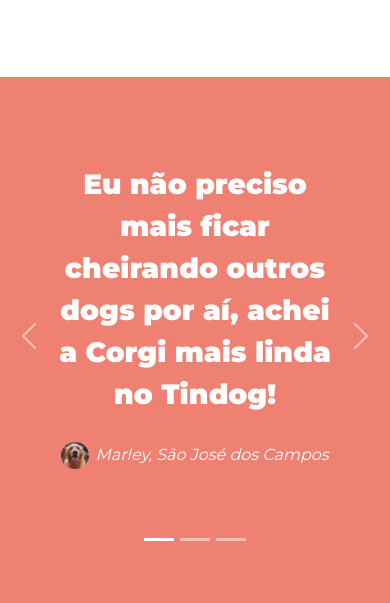
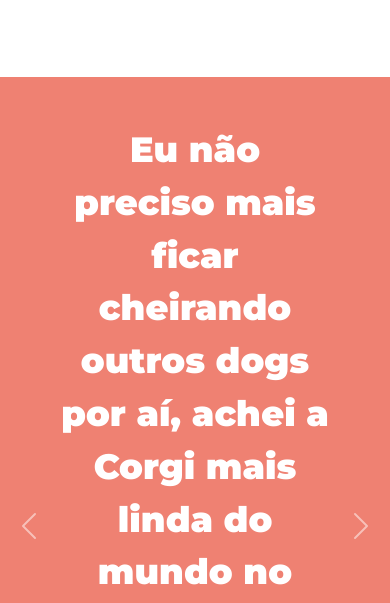
Before and after one commit to NataliaNCCS/sitetindog, a plain HTML site: page index.html in a window 390 px wide. Shown: the part 1856-2459 px from the top of the page. Drawn offline with nearby package versions, Linux system fonts and the light colour scheme.

Commit message:
carrossel 2

```diff
--- a/css/styles.css
+++ b/css/styles.css
@@ -154,7 +154,7 @@
 
 @media (max-width: 1028px) {
     .testimonialsttl {
-        font-size: 1.75rem;
+        font-size: 2.2rem;
         }
 }
 
@@ -166,14 +166,18 @@
 
 .carousel-item {
     background-color: #ef8172;
-    padding: 15%;
+    padding: 5% 15%;
+    height: 75vh;
 }
 
 @media (max-width: 1028px) {
     .carousel-item {
-        padding-bottom: 25%;
+    height: 100vh;
     }
+
+
 }
+
 /* IMPRENSA */
 
 #press {
--- a/index.html
+++ b/index.html
@@ -143,13 +143,19 @@
 
         <div class="carousel-item active">
 
-          <h2 class="testimonialsttl">Eu não preciso mais ficar cheirando outros dogs por aí, achei a Corgi mais linda no Tindog!</h2>
+          <div class="carousel-texto">
+
+            <h2 class="testimonialsttl">Eu não preciso mais ficar cheirando outros dogs por aí, achei a Corgi mais linda do mundo no Tindog!</h2>
             <img class="testimonialimg" src="images/dog-img.jpg" alt="dog-profile">
             <em class="testimonialstxt">Marley, São José dos Campos</em>
 
           </div>
 
+        </div>
+
         <div class="carousel-item">
+
+          <div class="carousel-texto">
 
             <h2 class="testimonialsttl">Meu cãozinho era muito solitário antes. Mas agora com o Tindog nós achamos o amor da vida dele.</h2>
             <img class="testimonialimg" src="images/lady-img.jpg" alt="lady-profile">
@@ -157,11 +163,18 @@
 
           </div>
 
+
+        </div>
+
         <div class="carousel-item">
+
+          <div class="carousel-texto">
 
             <h2 class="testimonialsttl">Eu achei a Princesa no Tindog, a vira-lata pinguinzinha mais perfeita que eu já vi. Obrigado Tindog!</h2>
             <img class="testimonialimg" src="images/vira-lata.jpg" alt="vira-lata-profile">
             <em class="testimonialstxt">Bisteca, Pindamonhangaba</em>
+
+          </div>
 
         </div>
 
```
Lines whose indentation alone changed are shown as unchanged.
